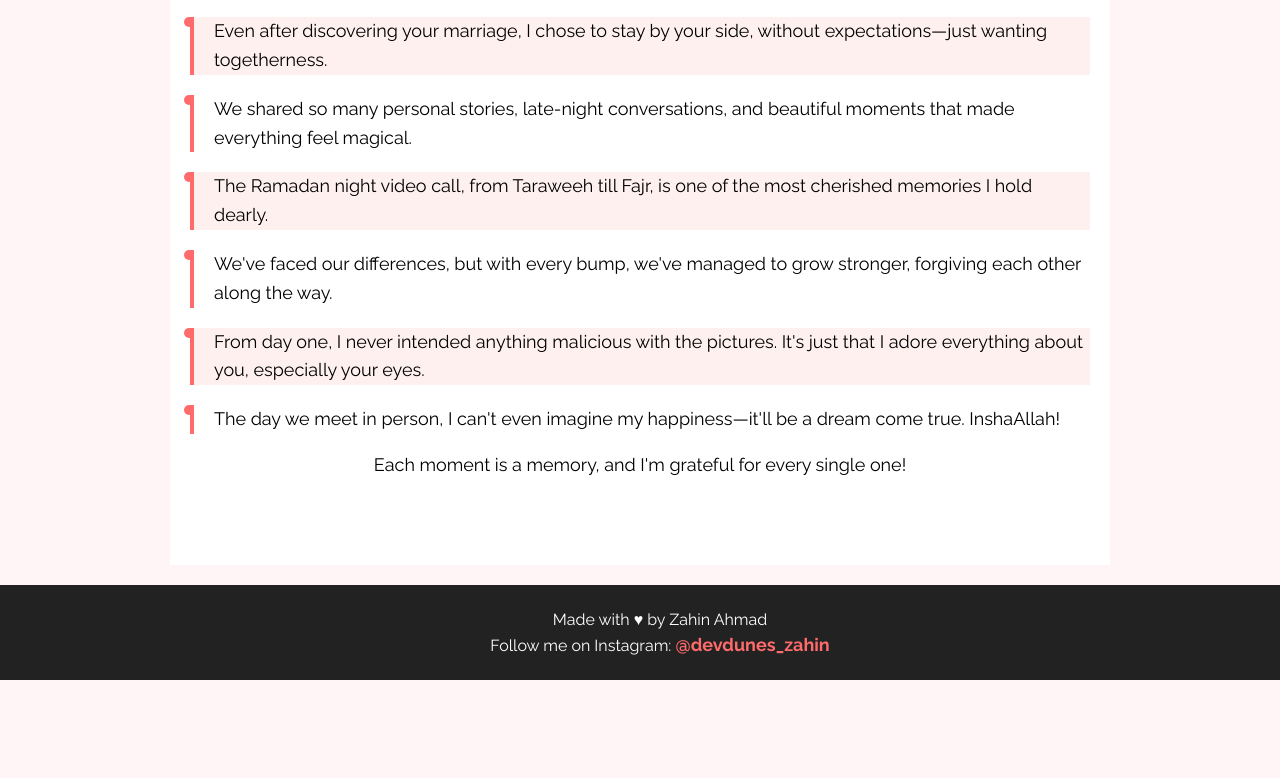
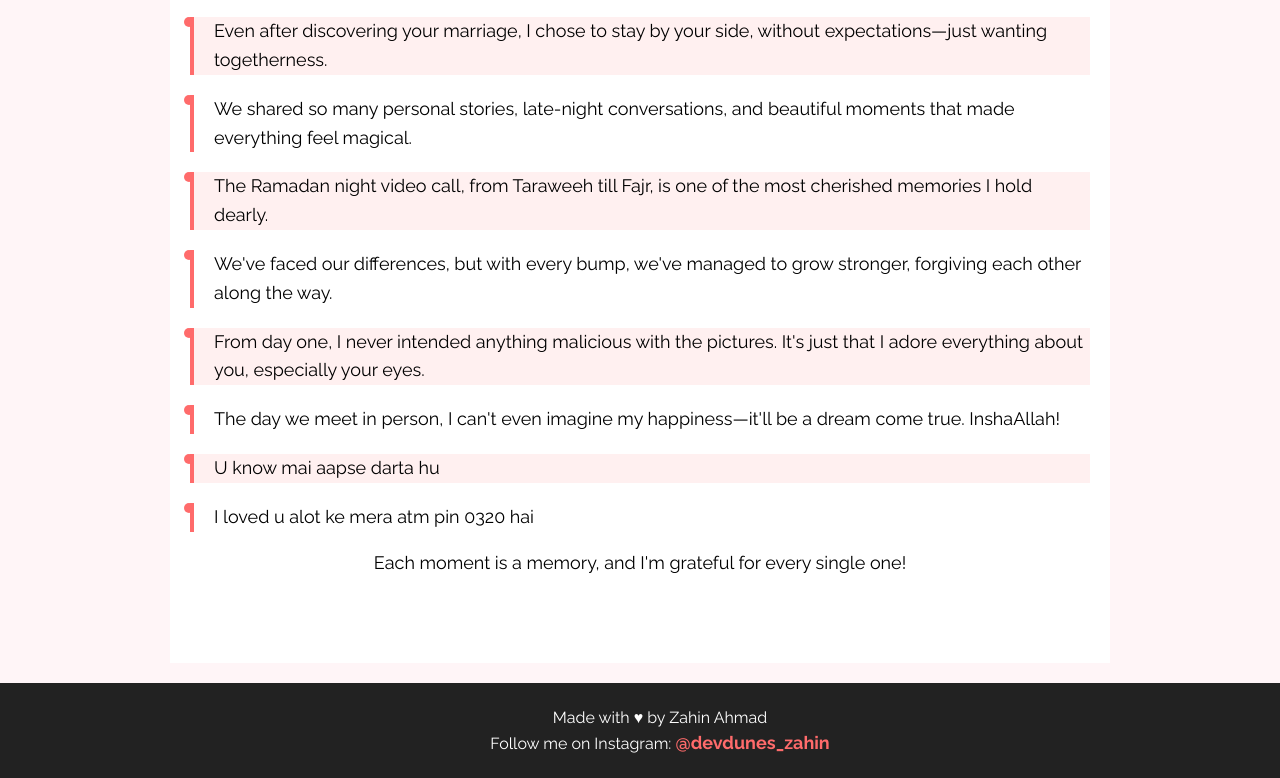
Before and after one commit to ahmad2003s/Birthday, a plain HTML site: page timeline.html in a window 1280 px wide. Shown: the part 772-1550 px from the top of the page. Before the commit the page ends 1452 px from the top, so only its background shows below. Drawn offline with nearby package versions, Linux system fonts and the light colour scheme.

Commit message:
Update timeline.html

```diff
--- a/timeline.html
+++ b/timeline.html
@@ -222,6 +222,8 @@
             <li>We've faced our differences, but with every bump, we've managed to grow stronger, forgiving each other along the way.</li>
             <li>From day one, I never intended anything malicious with the pictures. It's just that I adore everything about you, especially your eyes.</li>
             <li>The day we meet in person, I can't even imagine my happiness—it'll be a dream come true. InshaAllah!</li>
+            <li>U know mai aapse darta hu </li>
+            <li>I loved u alot ke mera atm pin 0320 hai </li>
         </ul>
         <p>Each moment is a memory, and I'm grateful for every single one!</p>
     </div>
```
